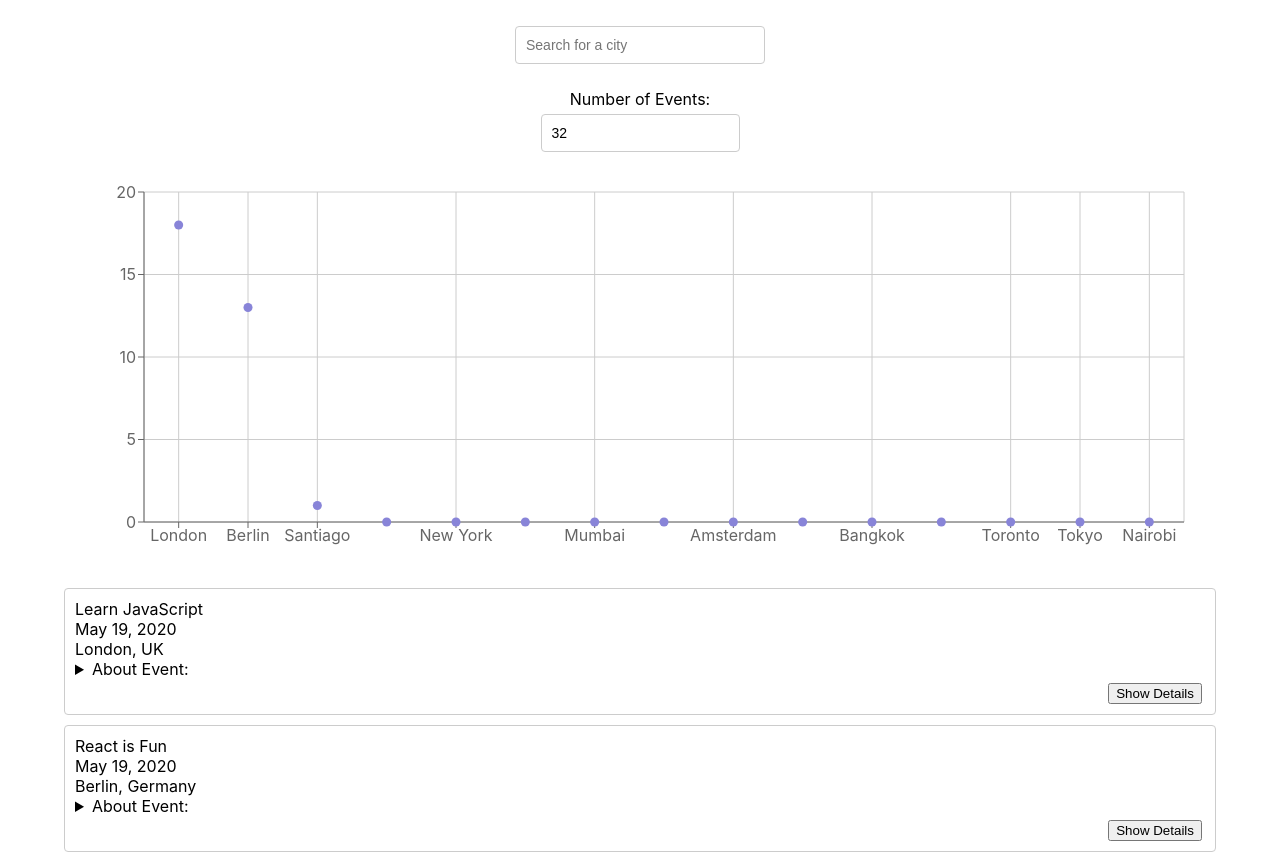
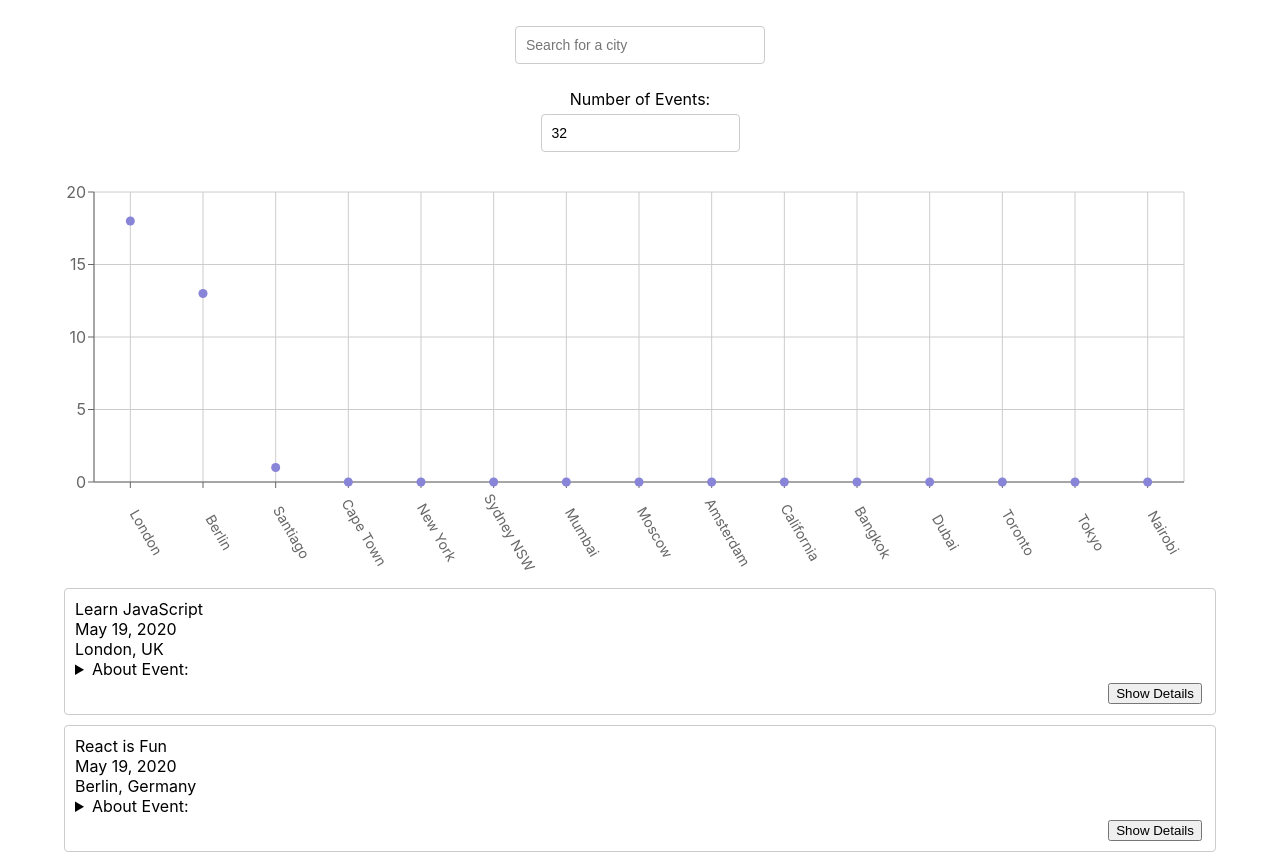
Before and after one commit to eaadalen/Meet_App, a React (Create React App) app: page / in a window 1280 px wide. Shown: the top 854 px of the page. Built offline with nearby package versions, Linux system fonts and the light colour scheme; what atatus-spa would draw is missing.

Commit message:
4.10 revisions

```diff
--- a/src/components/CityEventsChart.js
+++ b/src/components/CityEventsChart.js
@@ -18,7 +18,7 @@
   const getData = () => {
     const data = allLocations.map((location) => {
       const count = events.filter((event) => event.location === location).length
-      const city = location.split(', ')[0]
+      const city = location.split((/, | - /))[0]
       return { city, count };
     })
     return data;
@@ -30,13 +30,13 @@
         margin={{
           top: 20,
           right: 20,
-          bottom: 20,
-          left: 20,
+          bottom: 60,
+          left: -30,
         }}
       >
         <CartesianGrid />
-        <XAxis type="category" dataKey="city" name="City"/>
-        <YAxis type="number" dataKey="count" name="Number of Events"/>
+        <XAxis type="category" dataKey="city" name="City" allowDecimals={false} angle={60} interval={0} tick={{ dx: 20, dy: 40, fontSize: 14 }}/>
+        <YAxis type="number" dataKey="count" name="Number of Events" allowDecimals={false}/>
         <Tooltip cursor={{ strokeDasharray: '3 3' }} />
         <Scatter name="A school" data={data} fill="#8884d8" />
       </ScatterChart>
```
